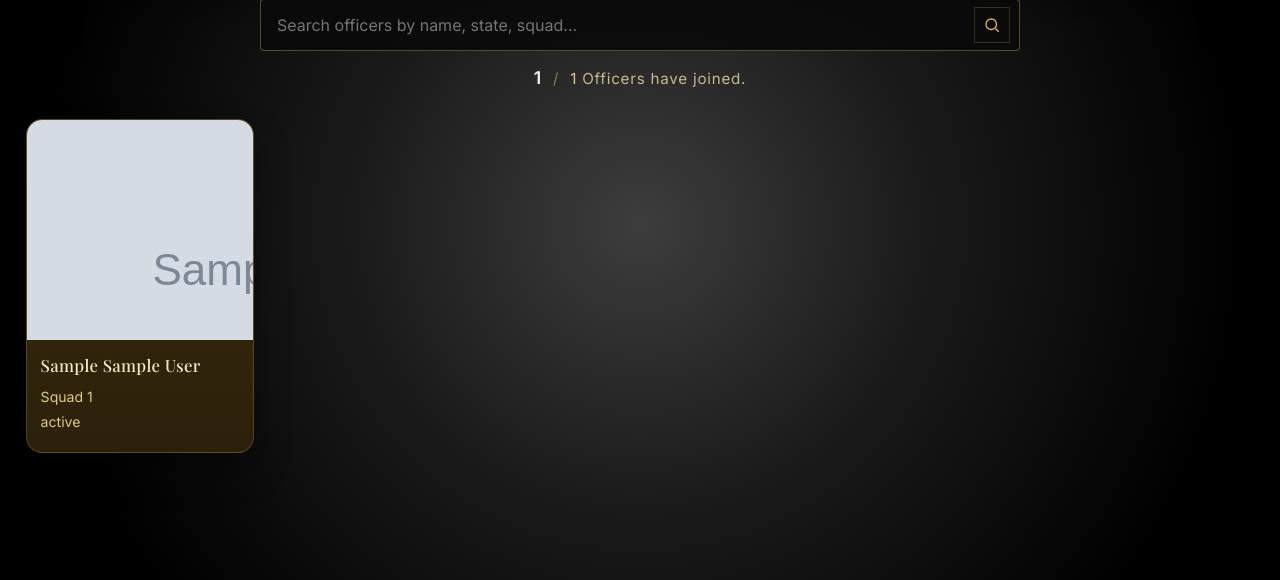
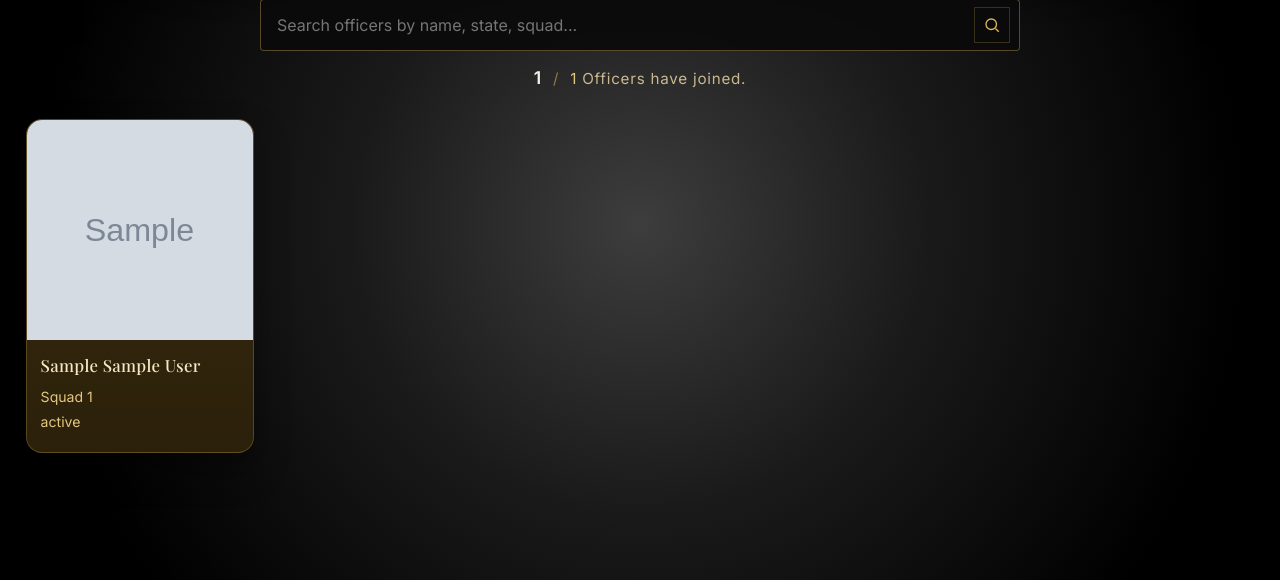
Before and after one commit to JayR-Studio/rc7-yearbook, a Flask app: page /home in a window 1280 px wide. Shown: the part 176-756 px from the top of the page. Run offline with Flask 3, Linux system fonts and the light colour scheme; the visitor is signed in with stand-in values (Sample User, id 1); tables that the repository leaves empty hold one stand-in row (values such as "Sample post"); grey boxes marked "Sample" are stand-in pictures; some libraries are stand-ins or nearby versions; some web fonts are replaced.

Commit message:
css- image size edited2

```diff
--- a/templates/home.html
+++ b/templates/home.html
@@ -84,7 +84,7 @@
                     <a class="officer-card" href="{{ url_for('view_profile', officer_id=officer.id) }}">
                         <div class="officer-card-image-wrap">
                             {% if profile.profile_image %}
-                                <img src="{{ profile.profile_image }}" alt="Profile image">
+                                <img class="officer-card-image" src="{{ profile.profile_image }}" alt="Profile image">
                             {% else %}
                                 <div class="officer-card-placeholder">No Image</div>
                             {% endif %}
--- a/templates/profile.html
+++ b/templates/profile.html
@@ -28,7 +28,7 @@
         <div class="profile-card">
             <div class="profile-image-column">
                 {% if profile.profile_image %}
-                    <img src="{{ profile.profile_image }}" alt="Profile image">
+                    <img class="profile-main-image" src="{{ profile.profile_image }}" alt="Profile image">
                 {% else %}
                     <div class="profile-main-placeholder">No Image</div>
                 {% endif %}
```
